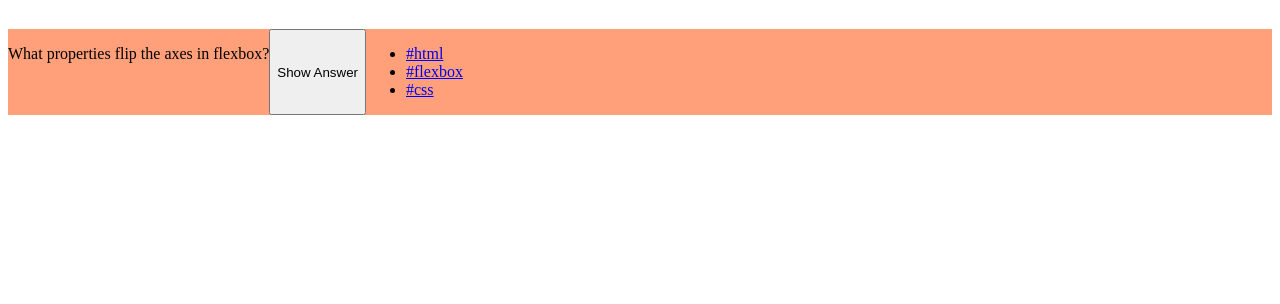
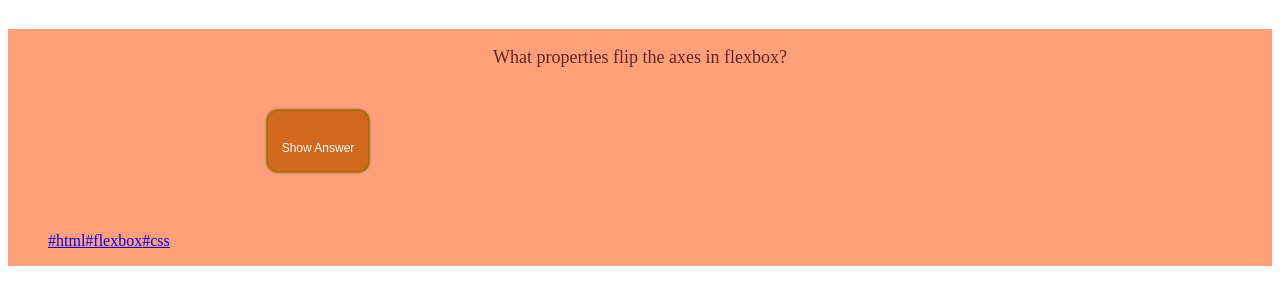
Before and after one commit to ArnelaKapllani/web-app, a plain HTML site: page index.html in a window 1280 px wide. Shown: the part 82-386 px from the top of the page. Drawn offline with Linux system fonts and the light colour scheme.

Commit message:
add button style

```diff
--- a/index.html
+++ b/index.html
@@ -7,25 +7,24 @@
     <header>
       <h1>Quiz App</h1>
     </header>
+    <section>
       <div class="flex-container1">
-      <p>What properties flip the axes in flexbox?
-      </p>
-      <button type="button">Show Answer</button>
-      <ul>
+        <p>What properties flip the axes in flexbox?</p>
+        <button class="button" type="button">Show Answer</button>
+        <div class="list-horizontal">
+          <ul id="list">
             <li>
               <a href="html">#html</a>
             </li>
             <li>
-          <a href="felxbox">#flexbox</a>
+              <a href="flexbox">#flexbox</a>
             </li>
             <li>
               <a href="css">#css</a>
             </li>
           </ul>
         </div>
-
-
-
       </div>
+    </section>
   </body>
 </html>
--- a/style.css
+++ b/style.css
@@ -14,4 +14,48 @@ h1 {
 .flex-container1 {
   display: flex;
   background-color: lightsalmon;
+  flex-direction: column;
 }
+
+.button {
+  background-color: chocolate;
+  border: 0cqmax;
+  color: white;
+  padding: 30px 10px;
+  text-align: center;
+  text-decoration: none;
+  display: flex;
+  font-size: 12px;
+  margin: 25px 260px;
+  cursor: pointer;
+  height: 0px;
+  width: 100px;
+  justify-content: center;
+  border-radius: 10px;
+  border: none;
+  box-shadow: 0px 0px 2px 2px rgb(151, 108, 10);
+}
+button:hover {
+  back
+}
+
+p {
+  text-align: center;
+  color: rgba(60, 12, 12, 0.811);
+  font-size: large;
+}
+
+ul#list {
+  text-align: left;
+  list-style: none;
+  padding-top: 20px;
+  display: flex;
+  justify-content: space-between;
+}
+
+.list-horizontal {
+  display: flex;
+  margin: 0auto;
+  border: 0cqmax;
+  color: black;
+}
```
Lines whose indentation alone changed are shown as unchanged.
